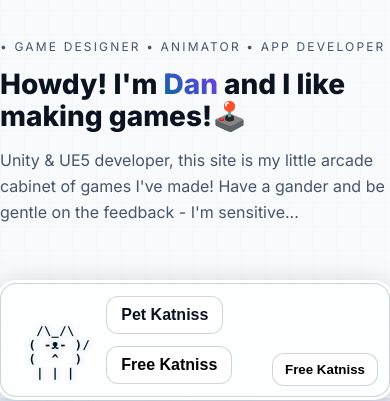
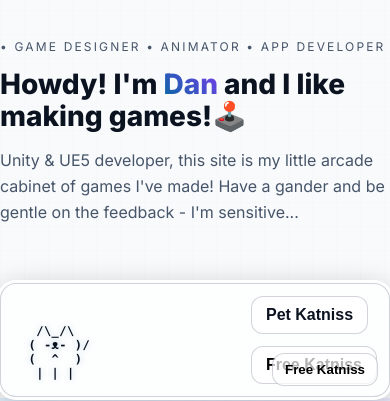
Before and after one commit to Dandee057/Website, a plain HTML site: page index.html in a window 390 px wide. Shown: the part 446-847 px from the top of the page. Drawn offline with Linux system fonts and the light colour scheme.

Commit message:
Ascii update

```diff
--- a/styles.css
+++ b/styles.css
@@ -226,69 +226,89 @@ input, textarea{
 textarea{ min-height:120px }
 .span-2{ grid-column:1 / span 2 }
 
-/* ASCII pet (box + controls) */
+/* =======================
+   ASCII Pet (compact box)
+======================= */
 .ascii-pet{
-  /* switched to grid so buttons stack nicely */
-  display:grid;
-  grid-template-columns:auto 1fr; /* pet | controls */
-  grid-auto-rows:min-content;
-  column-gap:16px; row-gap:12px;
-  align-items:start;
+  /* layout: pet on left, buttons stacked on right */
+  display: inline-grid;                         /* shrink-wrap to content */
+  grid-template-columns: auto max-content;      /* prevent button column from stretching */
+  grid-auto-rows: min-content;
+  column-gap: 16px;
+  row-gap: 12px;
+  align-items: start;
 
-  margin-top:16px; padding:12px;
-  border-radius:16px;
-  border:1px solid color-mix(in srgb, var(--muted) 25%, transparent);
-  background:color-mix(in srgb, var(--surface) 70%, transparent);
-  box-shadow:0 0 0 3px #fff, var(--shadow);
+  /* visuals */
+  margin-top: 16px;
+  padding: 12px;
+  border-radius: 16px;
+  border: 1px solid color-mix(in srgb, var(--muted) 25%, transparent);
+  background: color-mix(in srgb, var(--surface) 70%, transparent);
+  box-shadow: 0 0 0 3px #fff, var(--shadow);
+
+  /* width control */
+  inline-size: fit-content;                     /* shrink to content */
+  max-inline-size: min(100%, 520px);            /* cap on large screens */
+
+  /* center under hero text — change to 0 if you want left aligned */
+  margin-inline: auto;
 }
 .ascii-pet pre{
-  grid-column:1; grid-row:1 / span 2; /* span both button rows */
-  margin:0; font:700 14px/16px ui-monospace, SFMono-Regular, Menlo, Consolas, monospace;
+  grid-column: 1;
+  grid-row: 1 / span 2;                         /* span both button rows */
+  margin: 0;
+  font:700 14px/16px ui-monospace, SFMono-Regular, Menlo, Consolas, monospace;
   letter-spacing:.5px; white-space:pre; color:var(--text);
   text-shadow:0 0 6px color-mix(in srgb, var(--brand) 30%, transparent)
 }
-/* unified button sizing + bold; stack vertically in column 2 */
+/* unify button sizing + bold; stack vertically in column 2 */
 .ascii-pet .pet-say,
 .ascii-pet .pet-toggle,
 .ascii-pet #petToggle{
-  grid-column:2;
-  justify-self:start; align-self:start;
-  padding:10px 14px; line-height:1;
-  font-size:16px; font-weight:800;
-  border-radius:12px;
+  grid-column: 2;
+  justify-self: start;
+  align-self: start;
+  padding: 10px 14px;
+  line-height: 1;
+  font-size: 16px;
+  font-weight: 800;
+  border-radius: 12px;
 }
 /* make inline 'Free' button visually match ghost button */
 .ascii-pet .pet-toggle,
 .ascii-pet #petToggle{
-  display:inline-flex; align-items:center; gap:10px;
-  border:1px solid color-mix(in srgb, var(--muted) 25%, transparent);
-  background:color-mix(in srgb, var(--surface) 70%, transparent);
+  display: inline-flex;
+  align-items: center;
+  gap: 10px;
+  border: 1px solid color-mix(in srgb, var(--muted) 25%, transparent);
+  background: color-mix(in srgb, var(--surface) 70%, transparent);
 }
 
 /* Free-roam mode: hide box + inline controls; JS controls position */
 .ascii-pet.pet-free {
-  position:fixed; left:0; top:0; margin:0; z-index:1000;
-  cursor:none; user-select:none; touch-action:none;
-  background:transparent !important; border:0 !important; box-shadow:none !important; padding:0 !important;
-  animation:none !important; /* let JS own transform */
+  position: fixed; left: 0; top: 0; margin: 0; z-index: 1000;
+  cursor: none; user-select: none; touch-action: none;
+  background: transparent !important; border: 0 !important; box-shadow: none !important; padding: 0 !important;
+  animation: none !important; /* let JS own transform */
 }
-.ascii-pet.pet-free pre { pointer-events:none; }
+.ascii-pet.pet-free pre { pointer-events: none; }
 .ascii-pet.pet-free .pet-say,
 .ascii-pet.pet-free #petToggle,
-.ascii-pet.pet-free .pet-toggle { display:none !important; }
+.ascii-pet.pet-free .pet-toggle { display: none !important; }
 
 /* Always-visible dock button (to re-cage/free) */
 .pet-toggle-fixed{
-  position:fixed; right:16px; bottom:16px; z-index:1100;
-  display:inline-flex; align-items:center; gap:8px;
-  padding:10px 14px; border-radius:12px; font-weight:800;
-  border:1px solid color-mix(in srgb, var(--muted) 25%, transparent);
-  background:color-mix(in srgb, var(--surface) 70%, transparent);
+  position: fixed; right: 16px; bottom: 16px; z-index: 1100;
+  display: inline-flex; align-items: center; gap: 8px;
+  padding: 10px 14px; border-radius: 12px; font-weight: 800;
+  border: 1px solid color-mix(in srgb, var(--muted) 25%, transparent);
+  background: color-mix(in srgb, var(--surface) 70%, transparent);
 }
 @media (max-width:640px){
   .pet-toggle-fixed{ right:12px; bottom:12px; padding:8px 12px; }
 }
 
+/* Footer */
 footer{ border-top:1px solid color-mix(in srgb, var(--muted) 25%, transparent); padding:24px 0 56px; color:var(--muted) }
 .foot{ display:flex; justify-content:space-between; align-items:center }
 .top{ text-decoration:none }
@@ -357,6 +377,11 @@ footer{ border-top:1px solid color-mix(in srgb, var(--muted) 25%, transparent);
   .card{ grid-column: span 12 }
   form .grid{ grid-template-columns:1fr }
   .span-2{ grid-column:auto }
+  .ascii-pet{
+    display: grid;             /* allow full width on tiny screens if needed */
+    inline-size: 100%;
+    max-inline-size: 100%;
+  }
   .ascii-pet pre{ font-size:12px; line-height:14px }
   .about-skills .pills { grid-template-columns: repeat(auto-fit, minmax(120px, 1fr)); gap: 12px; }
   .icon-frame { width: 76px; }
```
